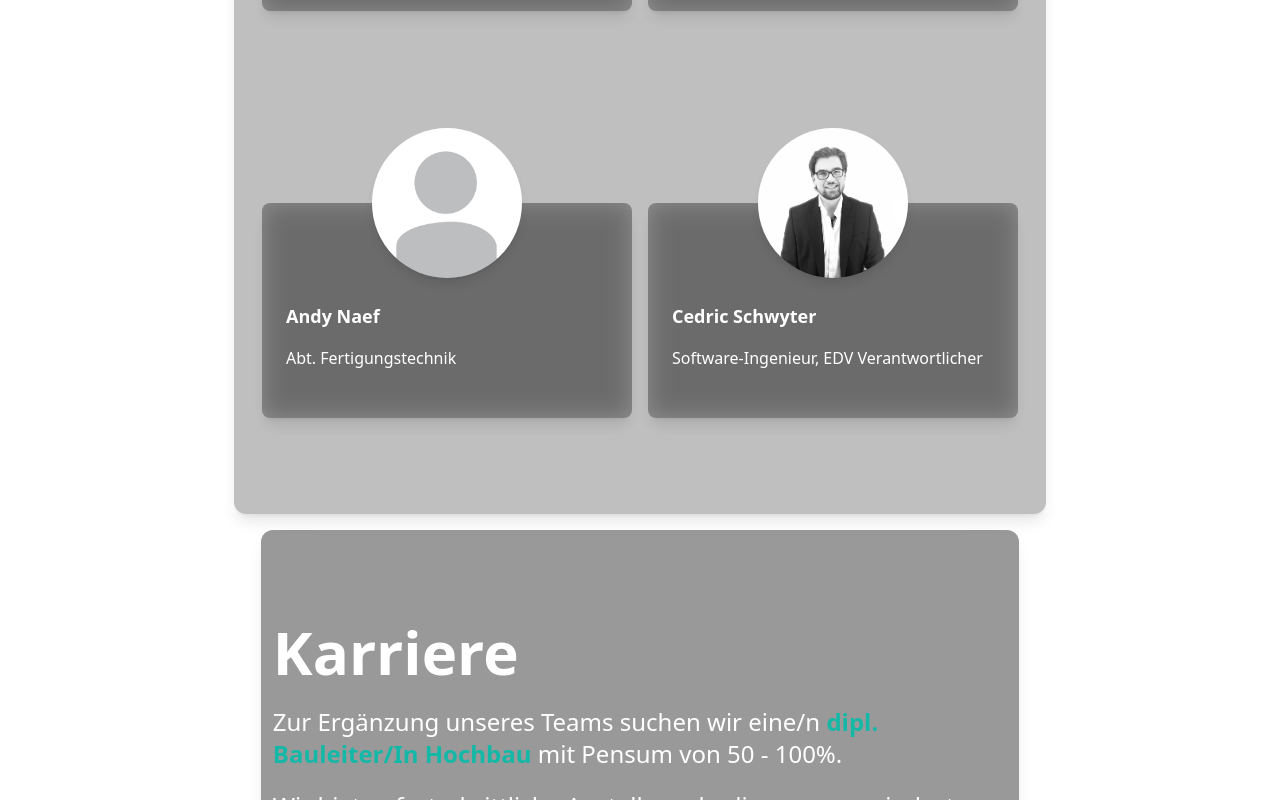
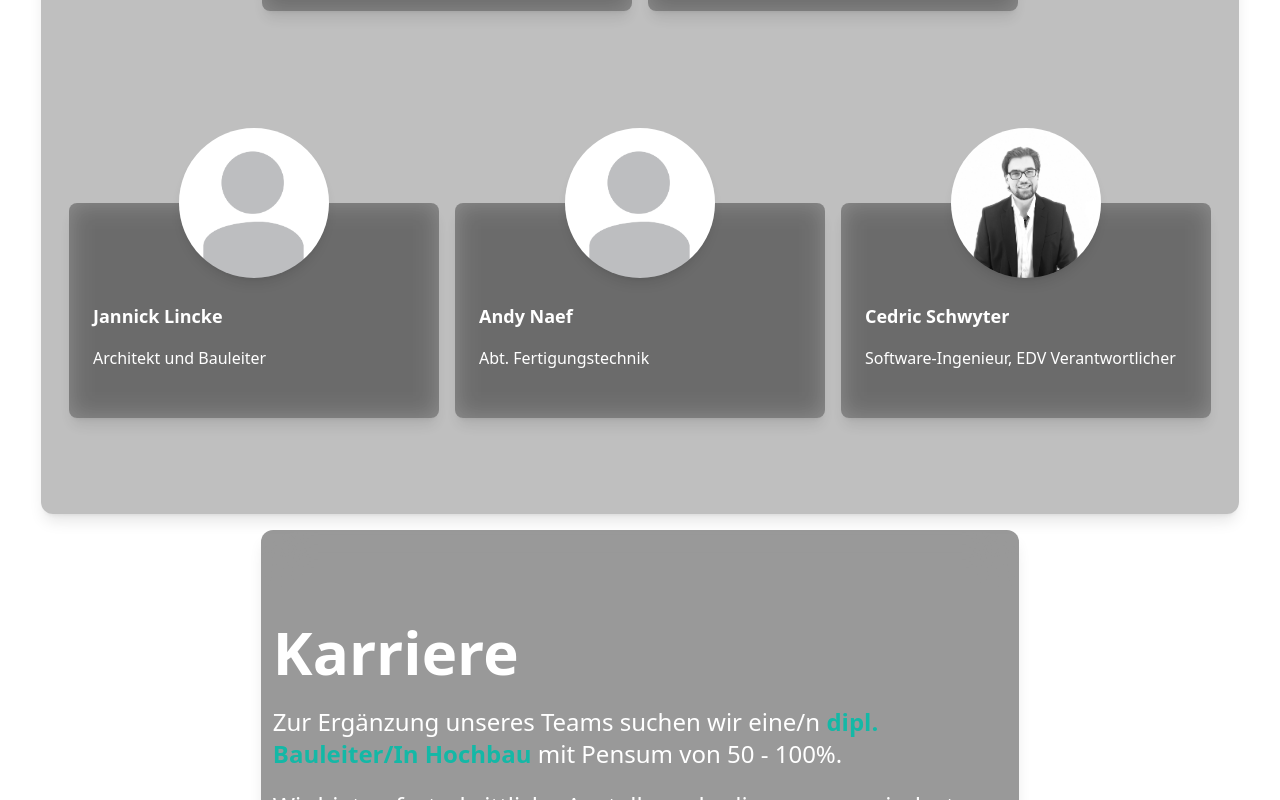
Before and after one commit to cedricschwyter/tectonica, a Next.js app: page / in a window 1280 px wide. Shown: the part 2100-2900 px from the top of the page. Built offline with nearby package versions, Linux system fonts and the light colour scheme.

Commit message:
chore: add new team member
Signed-off-by: Cedric Schwyter <cedric@schwyter.io>

```diff
--- a/src/sections/Team.tsx
+++ b/src/sections/Team.tsx
@@ -20,6 +20,11 @@ const Team = ({ }: TeamProps) => {
             },
         ],
         [
+            {
+                name: "Jannick Lincke",
+                picture: "/img/profile.jpg",
+                position: "Architekt und Bauleiter",
+            },
             {
                 name: "Andy Naef",
                 picture: "/img/profile.jpg",
```
